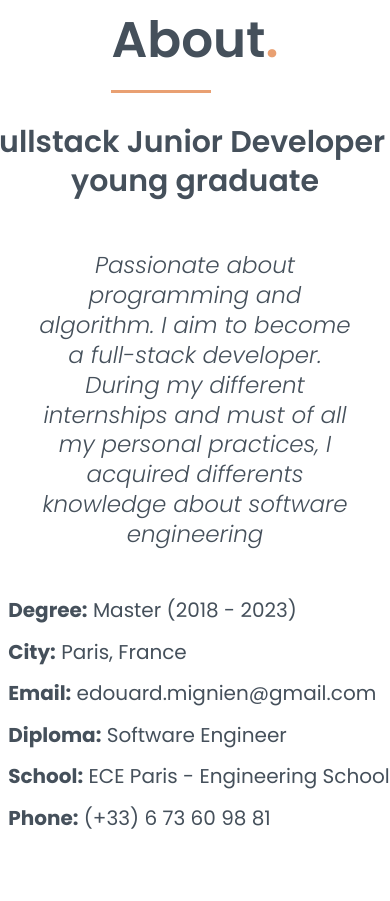
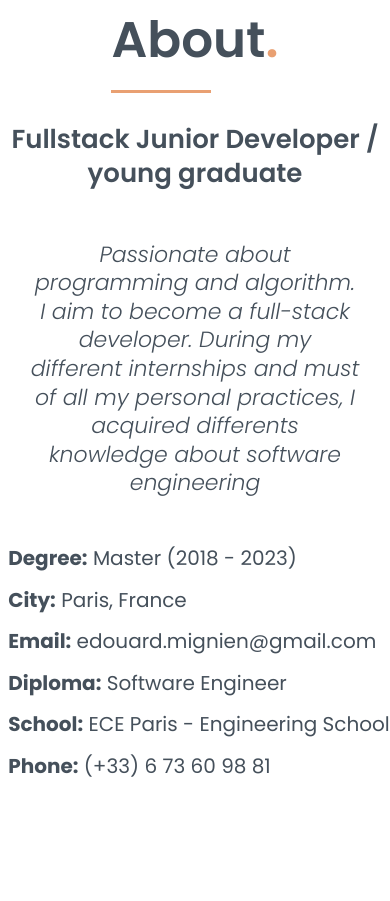
Before and after one commit to Edouard-M/Portfolio_Website, a React (Create React App) app: page / in a window 390 px wide. Shown: the part 1220-2121 px from the top of the page. Built offline with nearby package versions, Linux system fonts and the light colour scheme.

Commit message:
update responsive

```diff
--- a/src/App.css
+++ b/src/App.css
@@ -474,6 +474,11 @@ h2::after {
 
 /* Nouvelles règles si la fenêtre fait au plus 1024px de large */
 @media screen and (max-width: 1125px) {
+
+  .about-sublist{
+    flex-direction: column;
+  }
+
   .about-h2{
     margin-top: 20px;
   }
@@ -494,23 +499,17 @@ h2::after {
     margin-right: auto;
   }
   .about-subtitle {
-    font-size: 30px;
+    font-size: 26px;
   }
   .about-text{
     margin-top: 50px;
     margin-bottom: 30px;
     margin-left: 50px;
     margin-right: 50px;
-    font-size: 23px;
+    font-size: 22px;
   }
   .about-subcolumn{
     font-size: 20px;
-  }
-}
-
-@media screen and (max-width: 850px) {
-  .about-sublist{
-    flex-direction: column;
   }
 }
 
```
